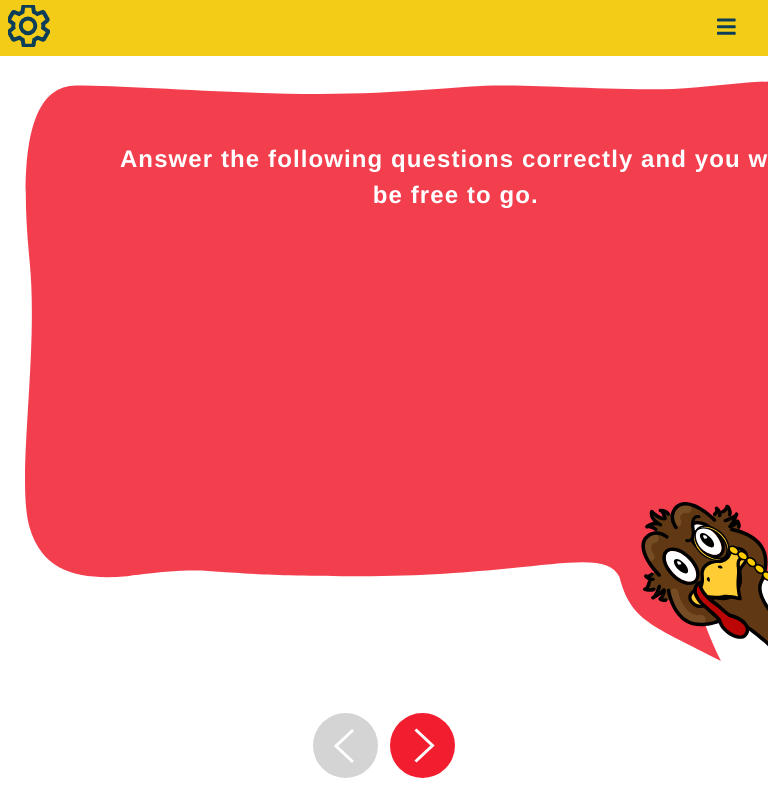
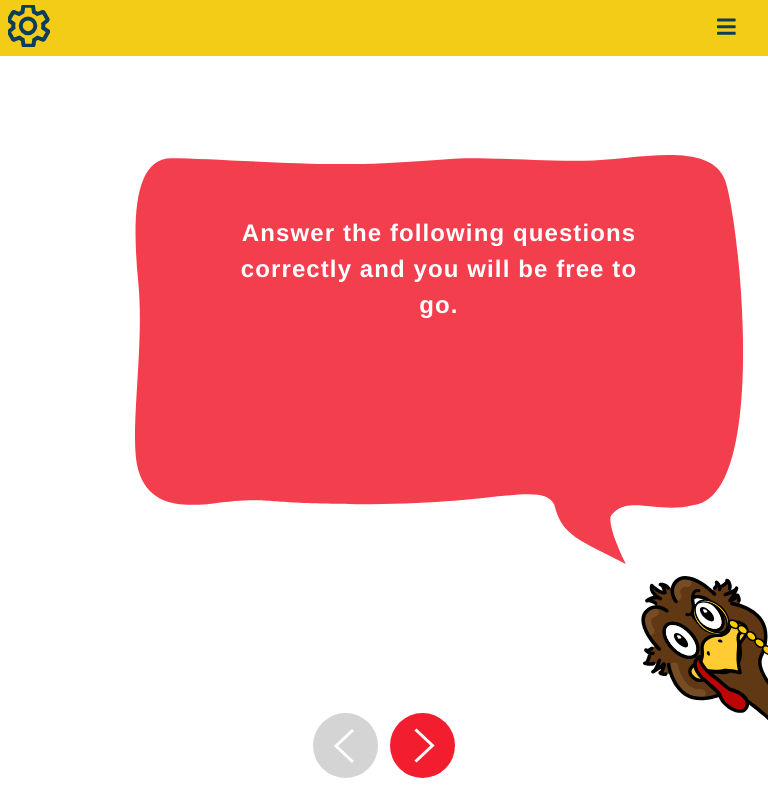
Before and after one commit to ViviZa/lawyer-dude, a React (Create React App) app: page /jailgame1 in a window 768 px wide. Built offline with nearby package versions, Linux system fonts and the light colour scheme.

Commit message:
Adjust JailGame1 stylings

```diff
--- a/src/games/JailGameOne.jsx
+++ b/src/games/JailGameOne.jsx
@@ -100,13 +100,15 @@ class JailGameOne extends Component {
             <h1>{headline}</h1>
             <div className="question" dangerouslySetInnerHTML={{ __html: panels[textIndex].question}}></div>
             <div className="quizQuestions">
-                <p>{correctAnswersText}</p>
+                <div className="correctAnswers">{correctAnswersText}</div>
                 <QuizQuestion key={"question1"+textIndex} ref={this.child1} option={panels[textIndex].choices[0]} rightAnswers={panels[textIndex].correctAnswers} />
                 <QuizQuestion key={"question2"+textIndex}  ref={this.child2} option={panels[textIndex].choices[1]} rightAnswers={panels[textIndex].correctAnswers}/>
                 <QuizQuestion key={"question3"+textIndex}  ref={this.child3} option={panels[textIndex].choices[2]} rightAnswers={panels[textIndex].correctAnswers}/>
                 <QuizQuestion key={"question4"+textIndex}  ref={this.child4} option={panels[textIndex].choices[3]} rightAnswers={panels[textIndex].correctAnswers}/>
                 <QuizQuestion key={"question5"+textIndex}  ref={this.child5} option={panels[textIndex].choices[4]} rightAnswers={panels[textIndex].correctAnswers}/>
-                <button className="quiz-btn" onClick={this.validate}>Submit answers</button>
+                <div className="center-btn-container">
+                  <button className="quiz-btn" onClick={this.validate}>Submit answers</button>
+                </div>
               </div>
               {
               (textIndex + 1 < panels.length  && buttonClicked === true) ? (
--- a/src/styles/_buttons.scss
+++ b/src/styles/_buttons.scss
@@ -171,6 +171,10 @@
 	}
 }
 
+.center-btn-container {
+	text-align: center;
+}
+
 @media only screen and (max-width: 599px) {
 
 	.StartButton {
--- a/src/styles/_pagecontent.scss
+++ b/src/styles/_pagecontent.scss
@@ -101,14 +101,6 @@ ol {
 	padding: 25px 130px;
 	text-align: center;
 	overflow: hidden;
-
-
-	&.jailgame {
-
-		.buttoncontainer {
-			left: 50%;
-		}
-	}
 }
 
 
@@ -319,7 +311,9 @@ ol {
 	background-color: $resource-background;
 	padding: 1em;
 	margin-bottom: 0.1em;
-	letter-spacing: 1.1px;
+	letter-spacing: 1.1px;;
+    float: left;
+    width: 100%;
 
 	input {
 		margin: 0.7em 1.5em;
@@ -688,6 +682,13 @@ ol {
 		margin: 1.5em auto 0 auto;
 	}
 
+	.jailgame {
+
+		.correctAnswers {
+			margin: 1.5em auto;
+		}
+	}
+
 	.speechbubbletext {
 		padding: 1.5em;
 
--- a/src/styles/_svgs.scss
+++ b/src/styles/_svgs.scss
@@ -355,9 +355,8 @@
 
 	.jail-speech {
 
-		margin-top: 5%;
-		margin-left: 0;
-		margin-right: -20%;
+		margin-top: 5em;
+		margin-left: 5em;
 		text-align: center;
 
 		&:before {
```
